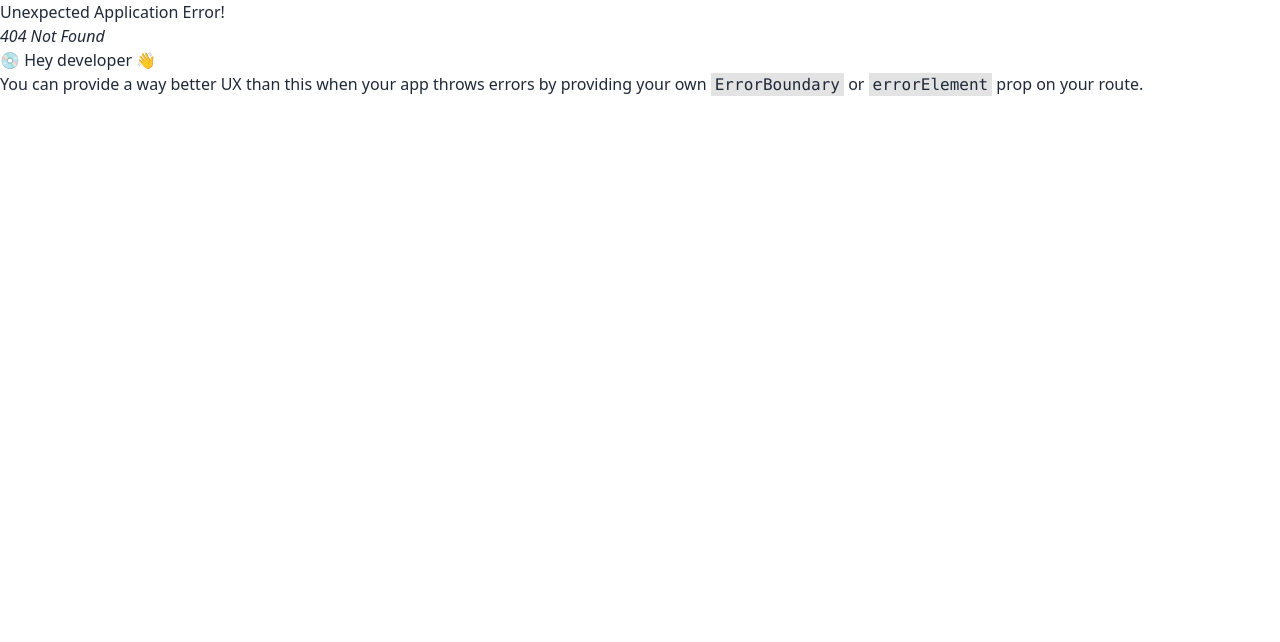
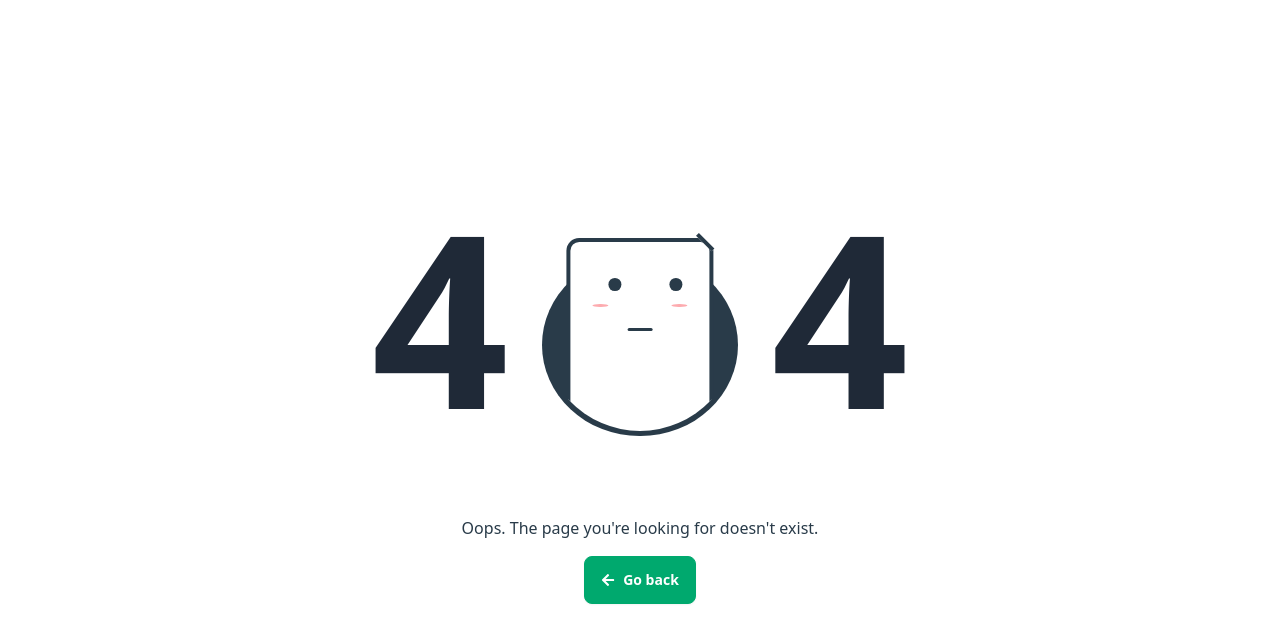
Before and after one commit to mrodavell/biodiversity, a React (Vite) app: page /campus/1 in a window 1280 px wide. Before the commit this address had no page. Shown: the top 642 px of the page. Built offline with nearby package versions, Linux system fonts and the light colour scheme.

Commit message:
added error 404 route

```diff
--- a/src/app/modules/landing/index.tsx
+++ b/src/app/modules/landing/index.tsx
@@ -17,8 +17,6 @@ type TSampleData = {
     coordinates: LatLngExpression;
     popup: string;
 }
-
-
 
 export default function Landing() {
 
--- /dev/null
+++ b/src/app/modules/notfound/index.tsx
@@ -0,0 +1,37 @@
+import { FaArrowLeft } from 'react-icons/fa';
+import '../../../assets/notfound.css';
+
+export default function Notfound() {
+    return (
+        <div className='notfound flex items-center justify-center h-screen'>
+            <div className="center">
+                <div className="error">
+                    <div className="number">4</div>
+                    <div className="illustration">
+                        <div className="circle"></div>
+                        <div className="clip">
+                            <div className="paper">
+                                <div className="face">
+                                    <div className="eyes">
+                                        <div className="eye eye-left"></div>
+                                        <div className="eye eye-right"></div>
+                                    </div>
+                                    <div className="rosyCheeks rosyCheeks-left"></div>
+                                    <div className="rosyCheeks rosyCheeks-right"></div>
+                                    <div className="mouth"></div>
+                                </div>
+                            </div>
+                        </div>
+                    </div>
+                    <div className="number">4</div>
+                </div>
+
+                <div className="text">Oops. The page you're looking for doesn't exist.</div>
+                <a className="btn btn-success text-white mt-4" href="/">
+                    <FaArrowLeft />
+                    Go back
+                </a>
+            </div>
+        </div>
+    );
+}
--- a/src/app/routes/index.tsx
+++ b/src/app/routes/index.tsx
@@ -1,6 +1,7 @@
 import { createBrowserRouter } from "react-router-dom";
 import Landing from "../modules/landing";
 import Admin from "../modules/admin";
+import Notfound from "../modules/notfound";
 
 export const router = createBrowserRouter([
     {
@@ -10,5 +11,9 @@ export const router = createBrowserRouter([
     {
         path: "/admin",
         element: <Admin />
+    },
+    {
+        path: "*",
+        element: <Notfound />
     }
 ])
--- /dev/null
+++ b/src/assets/notfound.css
@@ -0,0 +1,173 @@
+
+.notfound a {
+  text-decoration: none;
+}
+
+.notfound .center {
+  height: 100%;
+  display: flex;
+  align-items: center;
+  justify-content: center;
+  flex-direction: column;
+}
+
+.notfound .error {
+  display: flex;
+  flex-direction: row;
+  justify-content: space-between;
+  align-content: center;
+}
+
+.notfound .number {
+  font-weight: 900;
+  font-size: 15rem;
+  line-height: 1;
+}
+
+.notfound .illustration {
+  position: relative;
+  width: 12.2rem;
+  margin: 0 2.1rem;
+}
+
+.notfound .circle {
+  position: absolute;
+  bottom: 0;
+  left: 0;
+  width: 12.2rem;
+  height: 11.4rem;
+  border-radius: 50%;
+  background-color: #293b49;
+}
+
+.notfound .clip {
+  position: absolute;
+  bottom: 0.3rem;
+  left: 50%;
+  transform: translateX(-50%);
+  overflow: hidden;
+  width: 12.5rem;
+  height: 13rem;
+  border-radius: 0 0 50% 50%;
+}
+
+.notfound .paper {
+  position: absolute;
+  bottom: -0.3rem;
+  left: 50%;
+  transform: translateX(-50%);
+  width: 9.2rem;
+  height: 12.4rem;
+  border: 0.3rem solid #293b49;
+  background-color: white;
+  border-radius: 0.8rem;
+}
+
+.notfound .paper::before {
+    content: "";
+    position: absolute;
+    top: -0.7rem;
+    right: -0.7rem;
+    width: 1.4rem;
+    height: 1rem;
+    background-color: white;
+    border-bottom: 0.3rem solid #293b49;
+    transform: rotate(45deg);
+  }
+
+  .notfound .face {
+  position: relative;
+  margin-top: 2.3rem;
+}
+
+.notfound .eyes {
+  position: absolute;
+  top: 0;
+  left: 2.4rem;
+  width: 4.6rem;
+  height: 0.8rem;
+}
+
+.notfound .eye {
+  position: absolute;
+  bottom: 0;
+  width: 0.8rem;
+  height: 0.8rem;
+  border-radius: 50%;
+  background-color: #293b49;
+  animation-name: eye;
+  animation-duration: 4s;
+  animation-iteration-count: infinite;
+  animation-timing-function: ease-in-out;
+}
+
+.notfound .eye-left {
+    left: 0;
+  }
+
+.notfound .eye-right {
+    right: 0;
+  }
+
+@keyframes eye {
+  0% {
+    height: 0.8rem;
+  }
+  50% {
+    height: 0.8rem;
+  }
+  52% {
+    height: 0.1rem;
+  }
+  54% {
+    height: 0.8rem;
+  }
+  100% {
+    height: 0.8rem;
+  }
+}
+
+.notfound .rosyCheeks {
+  position: absolute;
+  top: 1.6rem;
+  width: 1rem;
+  height: 0.2rem;
+  border-radius: 50%;
+  background-color: #fdabaf;
+}
+
+.notfound .rosyCheeks-left {
+    left: 1.4rem;
+  }
+
+.notfound .rosyCheeks-right {
+    right: 1.4rem;
+}
+
+.notfound .mouth {
+  position: absolute;
+  top: 3.1rem;
+  left: 50%;
+  width: 1.6rem;
+  height: 0.2rem;
+  border-radius: 0.1rem;
+  transform: translateX(-50%);
+  background-color: #293b49;
+}
+
+.notfound .text {
+  margin-top: 5rem;
+  font-weight: 300;
+  color: #293b49;
+}
+
+.notfound .button {
+  margin-top: 4rem;
+  padding: 1.2rem 3rem;
+  color: white;
+  background-color: #04cba0;
+}
+
+.notfound .button:hover {
+    background-color: #01ac88;
+}
```
